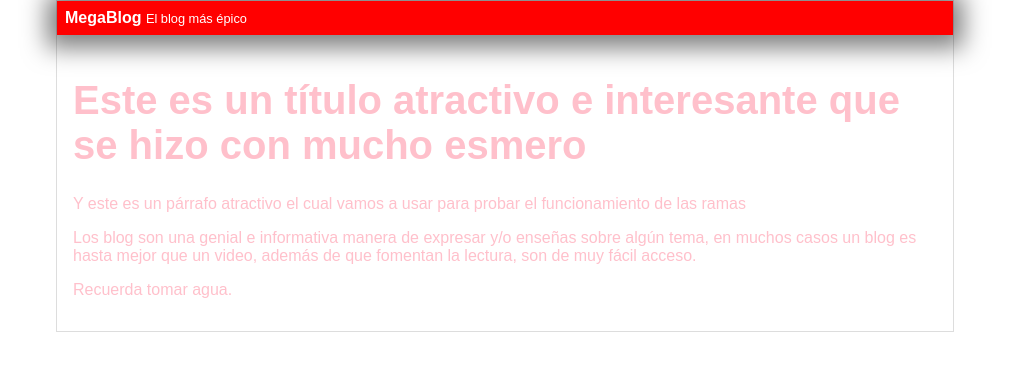
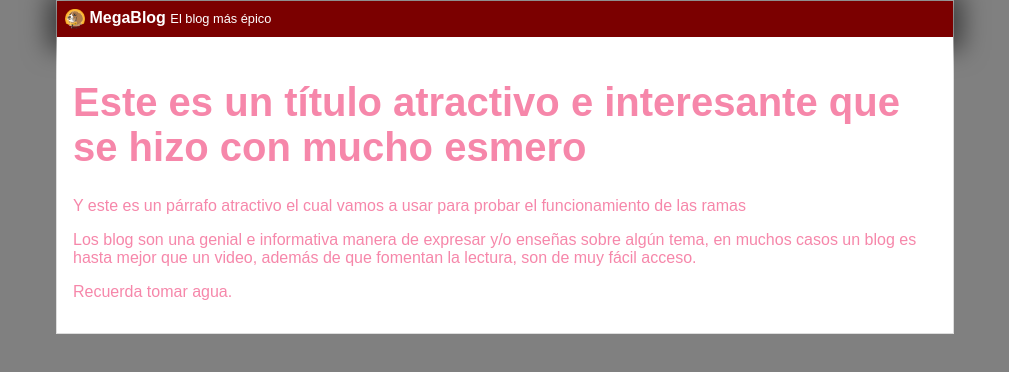
Before and after one commit to JhZair/Epic_Blog, a plain HTML site: page blogpost.html in a window 1280 px wide. Shown: the whole page, without its empty margins (135-1144 px from the left). Drawn offline with Linux system fonts and the light colour scheme.

Commit message:
Color de fondo y nuevo logo (aunque no se ve)

```diff
--- a/blogpost.html
+++ b/blogpost.html
@@ -1,11 +1,12 @@
 <html>
     <head>
         <title>Bienvenido al EPIC BLOG</title>
-        <link rel="stylesheet" href="css/styles.css" />
+        <link rel="stylesheet" href="css/styles.css">
     </head>
     <body>
         <div id="container">
             <div id="cabecera">
+                <img id="logo" src="/Imágenes/Logo_pit.png">
                 MegaBlog <span id="tagline">El blog más épico</span>
             </div>
             <div id="post">
--- a/css/styles.css
+++ b/css/styles.css
@@ -1,6 +1,7 @@
 body
 {
-    color:pink;
+    background:gray;
+    color:rgb(246, 135, 170);
     text-align: center;
     font-family: "Arial";
     font-size: 16px;
@@ -10,12 +11,18 @@ body
 
 #cabecera
 {
-    background: red;
-    box-shadow: 0px 3px 25px 10px rgba(0,0,0,00.50);
+    background: rgb(123, 0, 0);
+    box-shadow: 0px 3px 25px 10px rgba(0,0,0,0.50);
     color: white;
     font-weight: bold;
     margin: 0;
     padding: 0.5em;
+}
+
+#cabecera #logo
+{
+    width: 20px;
+    vertical-align: middle;
 }
 
 #cabecera #tagline
@@ -41,5 +48,6 @@ body
 
 #post
 {
+    background: white;
     padding: 1em;
 }
```
